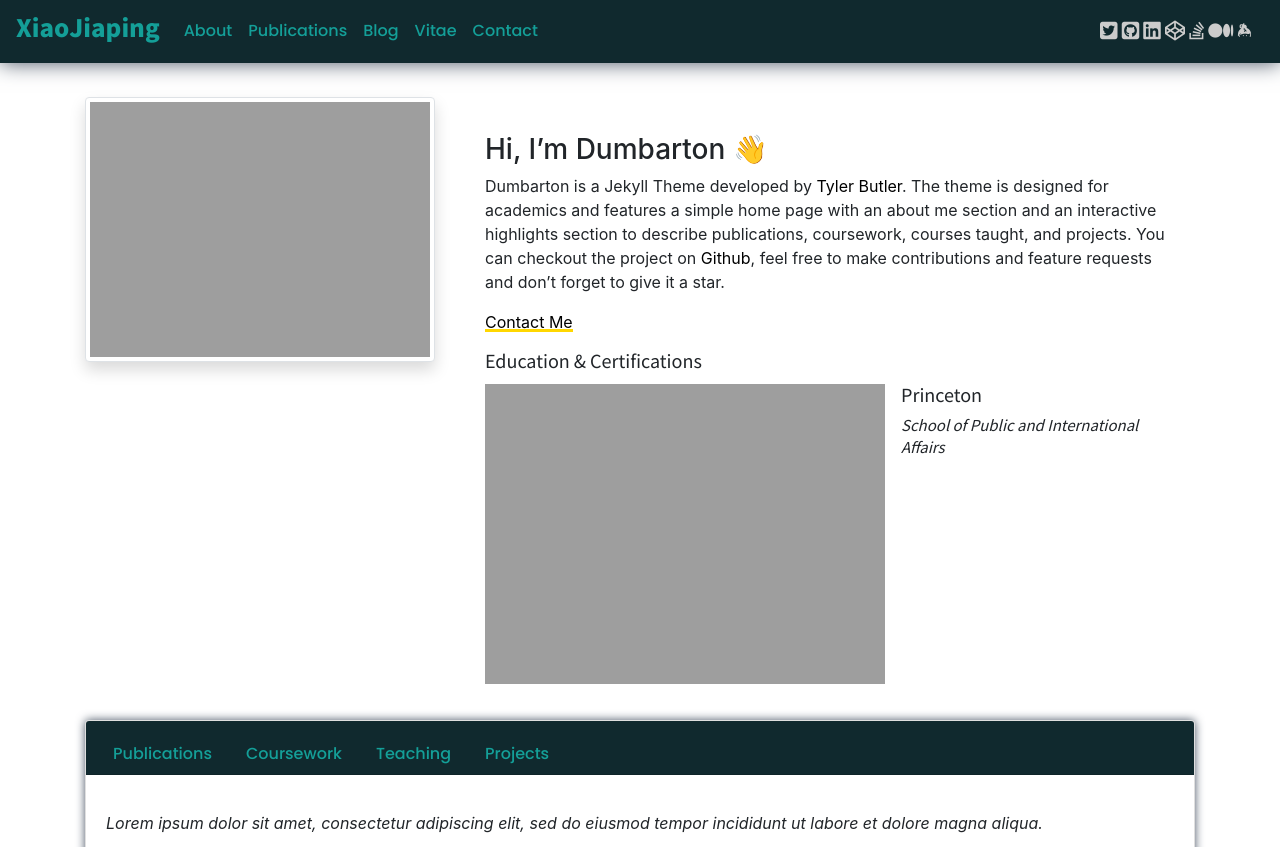
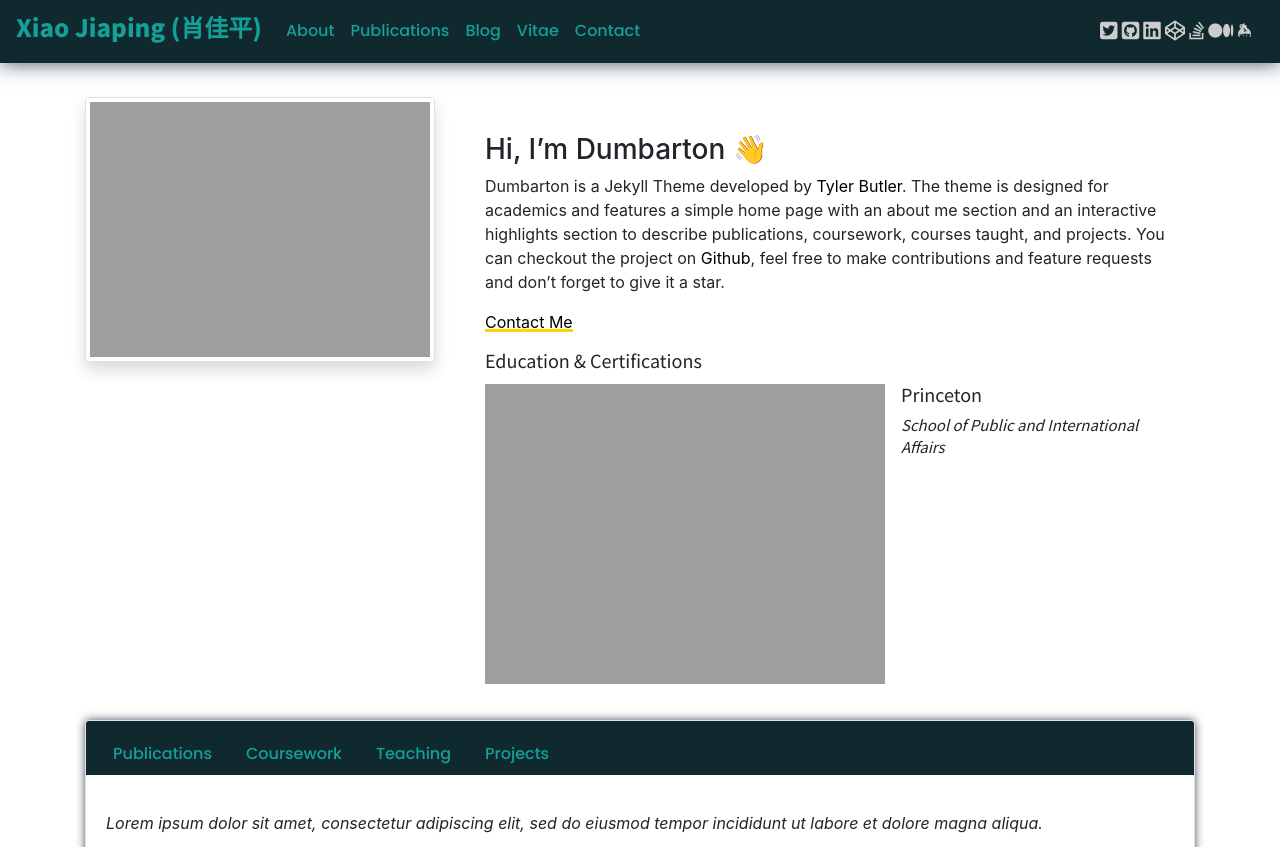
Before and after one commit to xjp99v5/pages, a Jekyll site: the page built from index.md, in a window 1280 px wide, cut to the strip 0-847 px from the top of the page. Built offline with Jekyll 4.4.1, drawn with Linux system fonts in a browser that asks for light colours; nearby versions of some CDN libraries; comment, search, counter and statistics services are not loaded; our own code applies the rules of GitHub Pages for plain Markdown files; part of the change alters nothing that is shown.

Commit message:
Update _config.yml

```diff
--- a/_config.yml
+++ b/_config.yml
@@ -8,7 +8,7 @@
 # -----------BASE SETTINGS---------------#
 #========================================#
 
-title: XiaoJiaping
+title: Xiao Jiaping (肖佳平)
 email:
 description: a minimalistic jekyll theme for academics
 baseurl:                                       # the subpath of your site, e.g. /blog
@@ -26,10 +26,10 @@ snippet:
 twitter: xjp99v5
 github: xjp99v5
 linkedin: jiaping-xiao
-stackoverflow: 12935605
+stackoverflow: 15243581
 website: https://scholar.google.com/citations?hl=en&user=zaZ6mK0AAAAJ
-codepen: tcbutler320
-medium: tbutler0x90
+codepen:
+medium: xjp99v5
 email: xjp99v5@gmail.com
 keybase: xjp99v5
 pgp:
```
